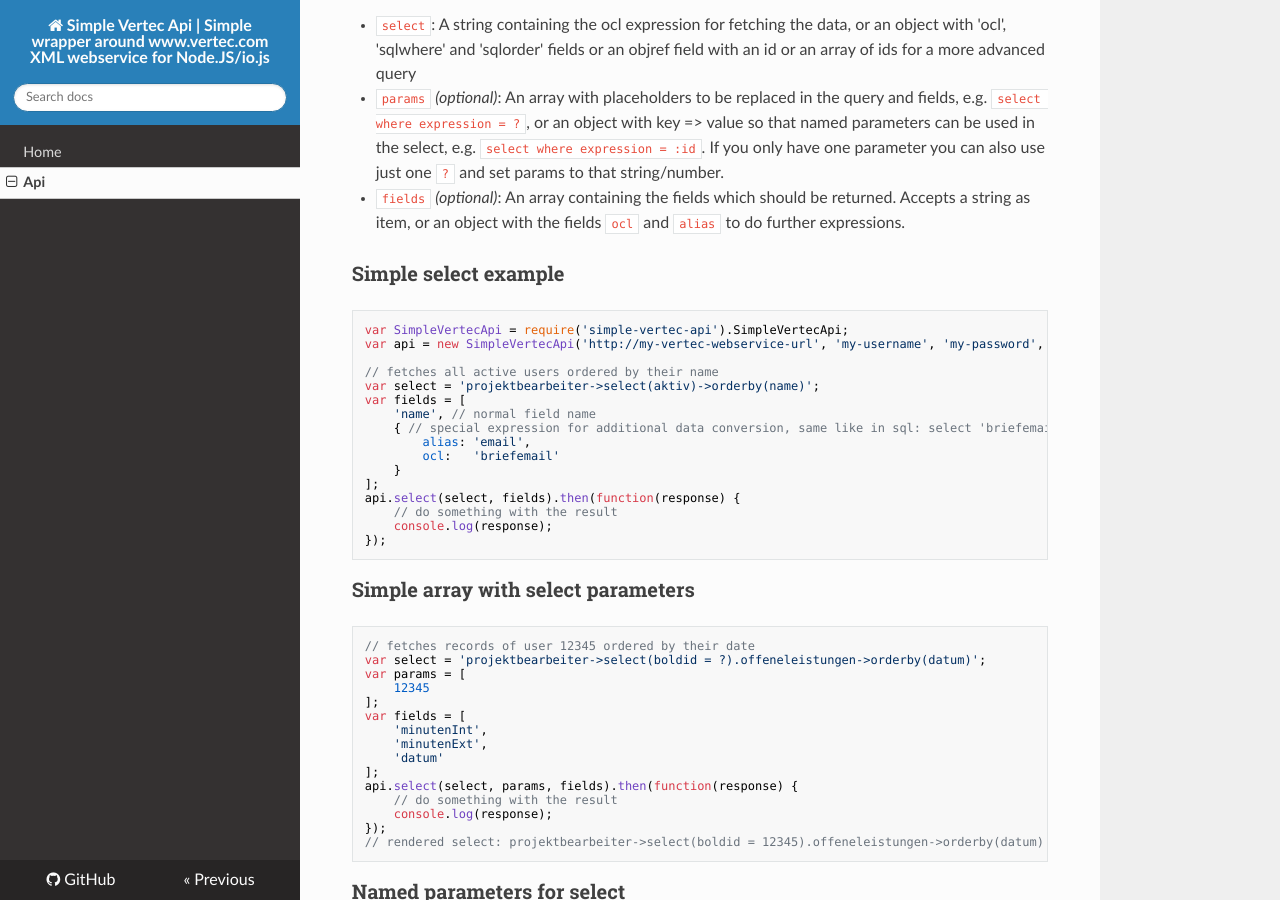
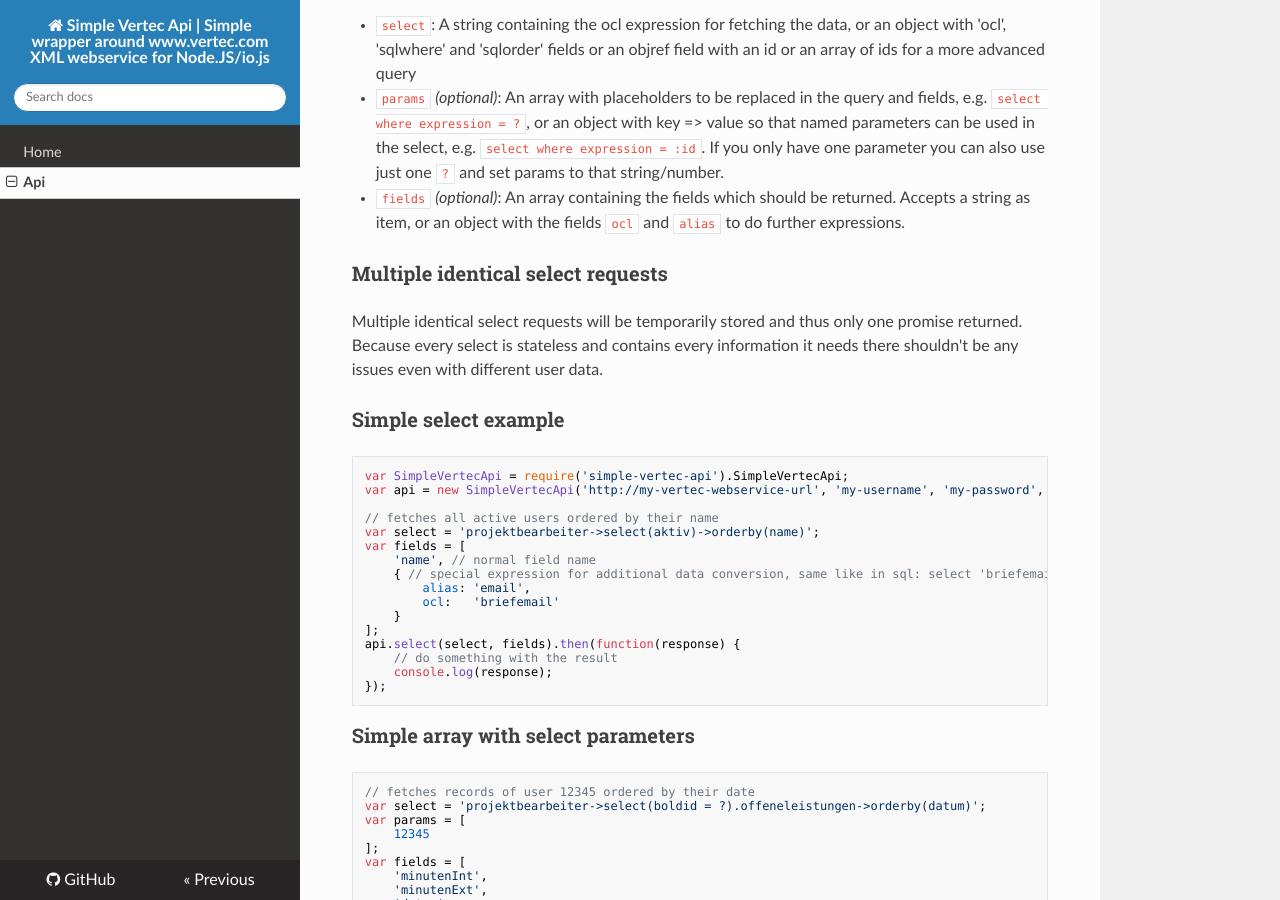
Before and after one commit to dimitri-koenig/simple-vertec-api, an MkDocs documentation site: the page built from docs/api.md, in a window 1280 px wide and 900 px high, scrolled down 539 px. Built offline with MkDocs 1.6.1, drawn with Linux system fonts in a browser that asks for light colours; nearby versions of some CDN libraries; old or Windows-style settings are respelled for this version of MkDocs.

Commit message:
Added docs section for storing pending select query promise for mulitple identical requests (#74)

```diff
--- a/docs/api.md
+++ b/docs/api.md
@@ -15,6 +15,11 @@ Does a query on the server with additional parameters for the select. Returns a
 * `select`: A string containing the ocl expression for fetching the data, or an object with 'ocl', 'sqlwhere' and 'sqlorder' fields or an objref field with an id or an array of ids for a more advanced query
 * `params` *(optional)*: An array with placeholders to be replaced in the query and fields, e.g. `select where expression = ?`, or an object with key => value so that named parameters can be used in the select, e.g. `select where expression = :id`. If you only have one parameter you can also use just one `?` and set params to that string/number.
 * `fields` *(optional)*: An array containing the fields which should be returned. Accepts a string as item, or an object with the fields `ocl` and `alias` to do further expressions.
+
+
+### Multiple identical select requests
+
+Multiple identical select requests will be temporarily stored and thus only one promise returned. Because every select is stateless and contains every information it needs there shouldn't be any issues even with different user data.
 
 
 ### Simple select example
```
